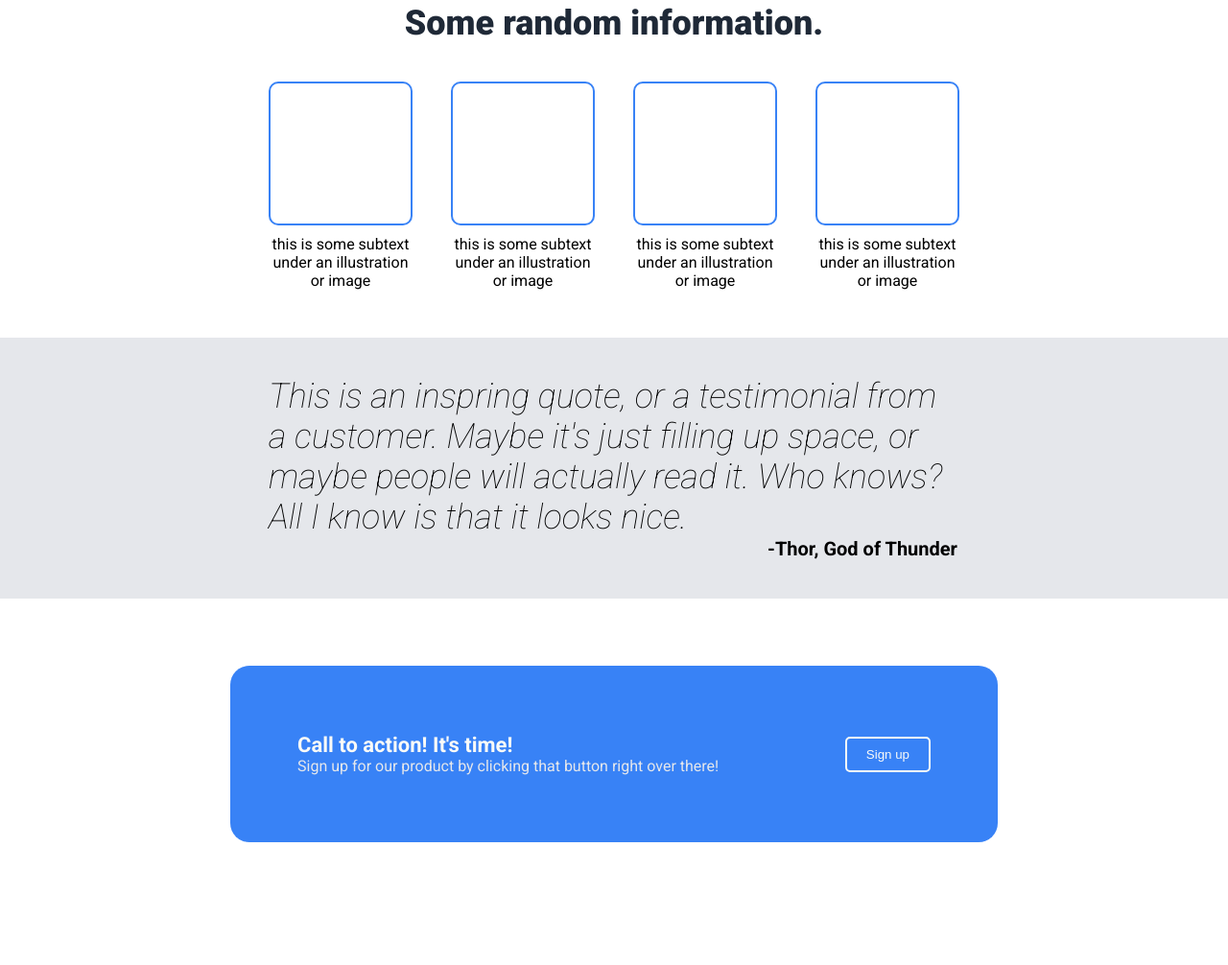
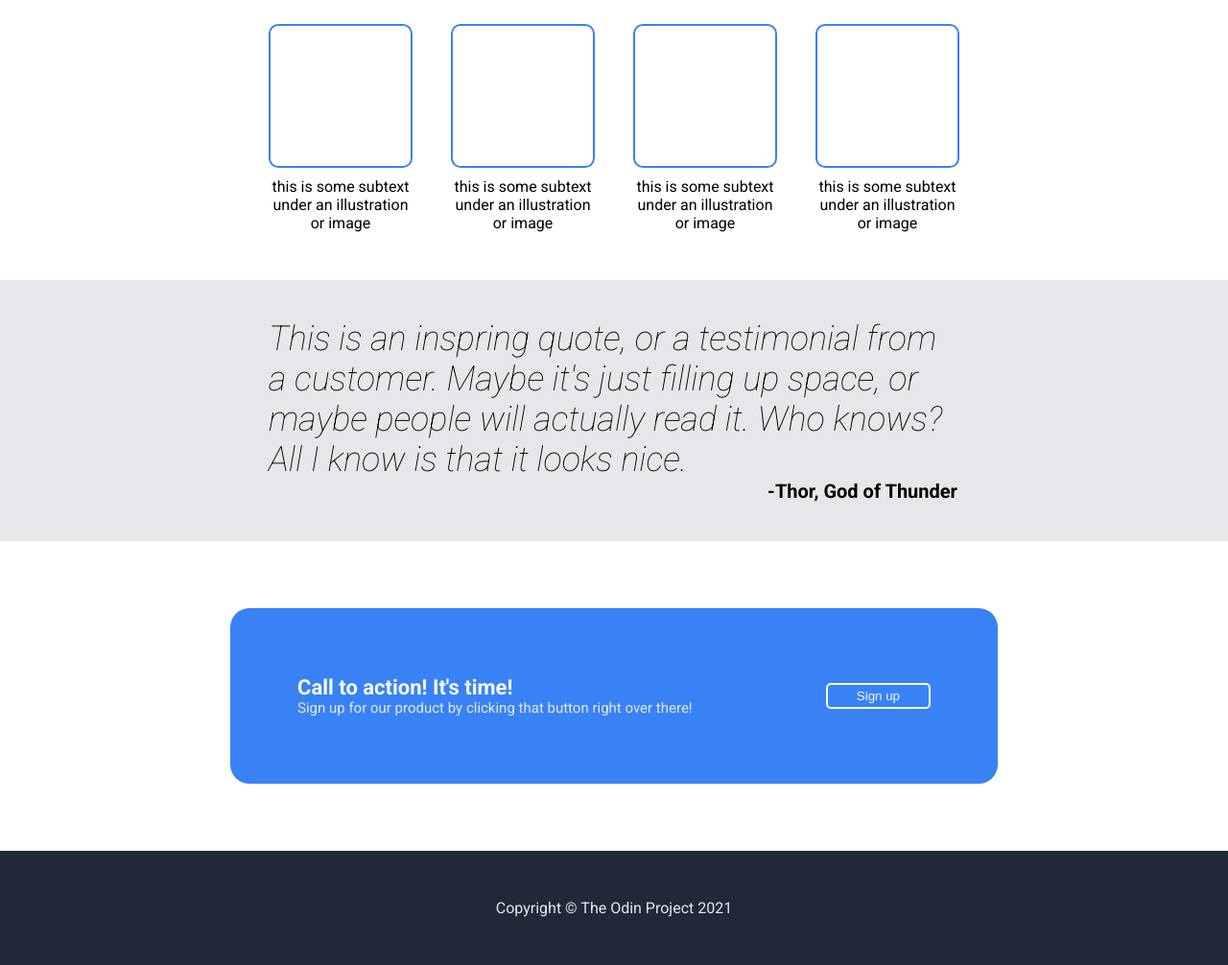
Before and after one commit to jnhnee/landing-page, a plain HTML site: page index.html in a window 1280 px wide. Shown: the part 482-1488 px from the top of the page at 96% size. Before the commit the page ends 1430 px from the top, so only its background shows below. Drawn offline with Linux system fonts and the light colour scheme.

Commit message:
Add footer section + styling

```diff
--- a/index.html
+++ b/index.html
@@ -63,5 +63,8 @@
         </div>
         <div class="signup"><button>Sign up</button></div>
     </div>
+    <div class="five">
+        <div>Copyright &copy; The Odin Project 2021</div>
+    </div>
 </body>
 </html>
--- a/style.css
+++ b/style.css
@@ -15,7 +15,7 @@ body {
     display: flex;
     flex-direction: column;
     background-color: #1f2937;
-    padding: 50px;
+    padding: 0px 50px 40px 50px;
 }
     .one > div {
         margin: 25px;
@@ -139,14 +139,22 @@ body {
         font-size: 22px;
         font-weight: bold;
         color: #f9faf8;
+        width: 300px;
     }
     .ad p {
         color: #e5e7eb;
+        font-size: 15px;
     }
     .signup button {
-        padding: 9px 20px;
+        padding: 4px 30px;
         background-color: #3882f6;
         color: #f9faf8;
         border: 2px solid #f9faf8;
         border-radius: 5px;
     }
+.five {
+    background-color: #1f2937;
+    color: #e5e7eb;
+    text-align: center;
+    padding: 50px;
+}
```
